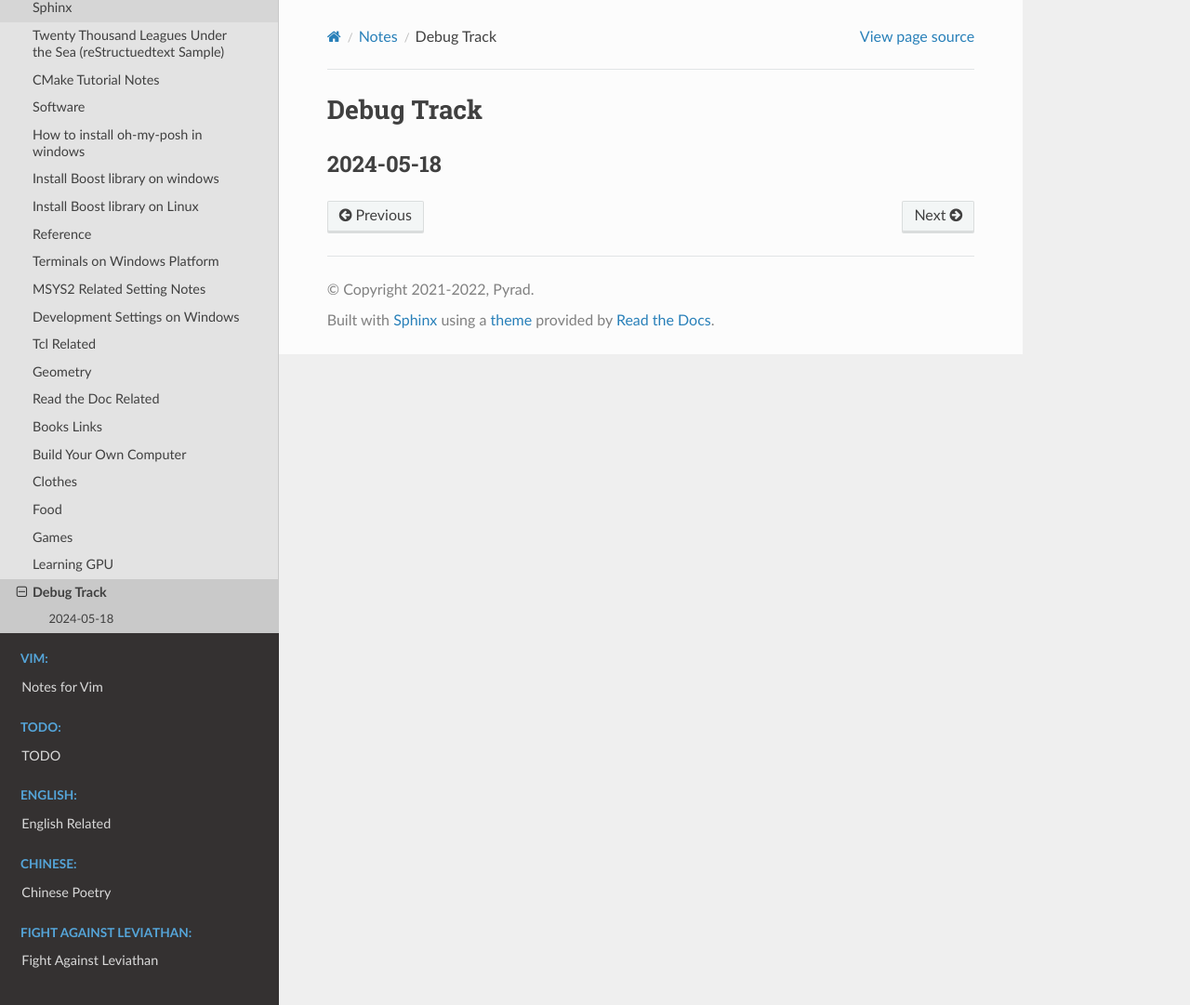
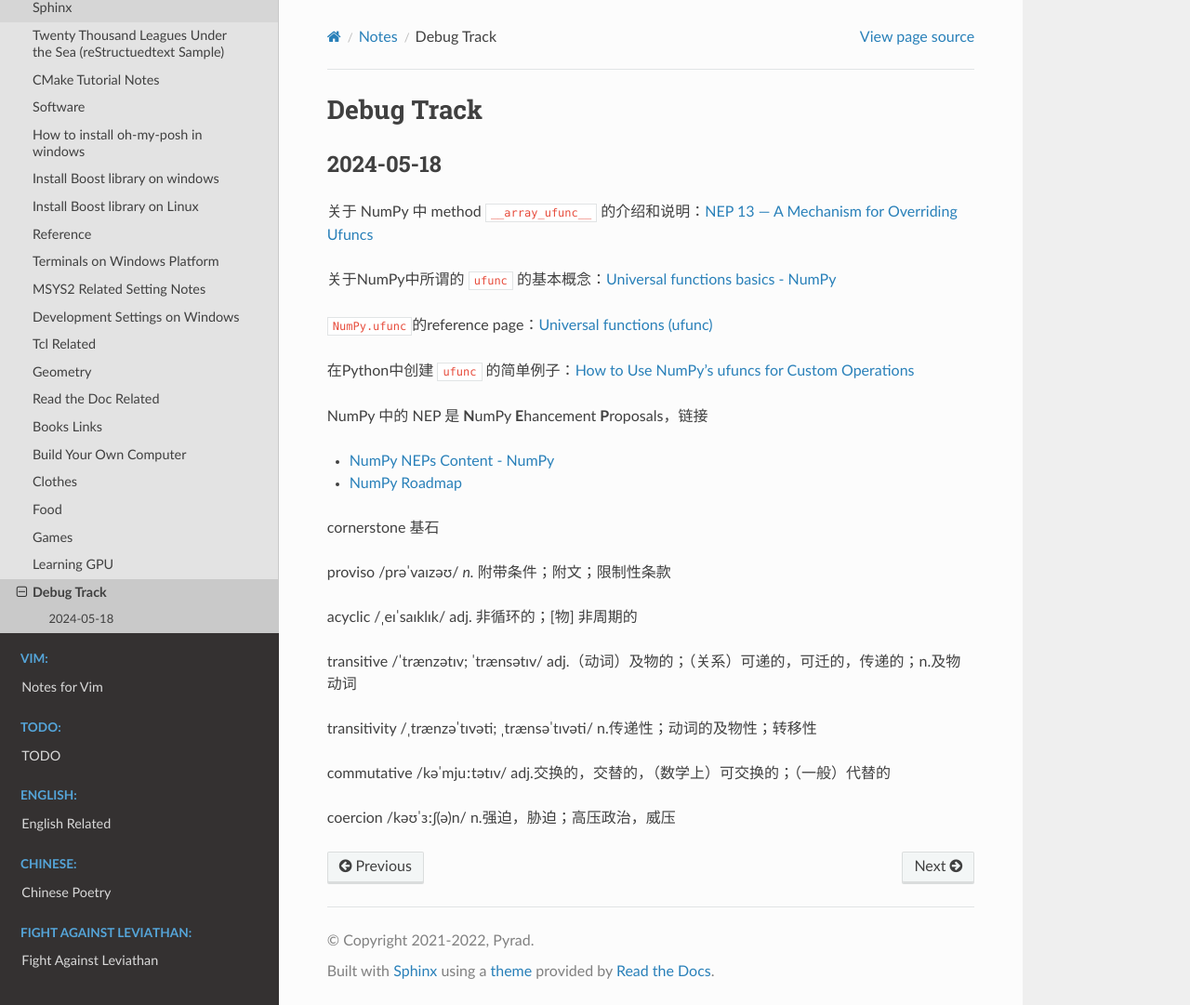
Before and after one commit to Pyrad/pyradnotes, a Sphinx documentation site: the page built from source/Notes/debugTrack.md, in a window 1280 px wide and 1081 px high. Shown: the whole window at 93% size. Built offline with Sphinx 7.4.7 and the Read the Docs theme 2.0.0, drawn with Linux system fonts in a browser that asks for light colours.

Commit message:
Note Start debug track of 2024-05-18

```diff
--- a/source/Notes/debugTrack.md
+++ b/source/Notes/debugTrack.md
@@ -1,3 +1,33 @@
 # Debug Track
 
 ## 2024-05-18
+
+
+关于 NumPy 中 method `__array_ufunc__` 的介绍和说明：[NEP 13 — A Mechanism for Overriding Ufuncs](http://www.numpy.org/neps/nep-0013-ufunc-overrides.html)
+
+关于NumPy中所谓的 `ufunc` 的基本概念：[Universal functions basics - NumPy](https://numpy.org/doc/stable/user/basics.ufuncs.html#ufuncs-basics)
+
+`NumPy.ufunc`的reference page：[Universal functions (ufunc)](https://numpy.org/doc/stable/reference/ufuncs.html)
+
+在Python中创建 `ufunc` 的简单例子：[How to Use NumPy’s ufuncs for Custom Operations](https://www.slingacademy.com/article/how-to-use-numpys-ufuncs-for-custom-operations/)
+
+
+
+NumPy 中的 NEP 是 **N**umPy **E**hancement **P**roposals，链接
+
+- [NumPy NEPs Content - NumPy](https://numpy.org/neps/content.html)
+- [NumPy Roadmap](https://numpy.org/neps/roadmap.html)
+
+cornerstone 基石
+
+proviso /prəˈvaɪzəʊ/ *n.* 附带条件；附文；限制性条款
+
+acyclic /ˌeɪˈsaɪklɪk/ adj. 非循环的；[物] 非周期的
+
+transitive /ˈtrænzətɪv; ˈtrænsətɪv/ adj.（动词）及物的；（关系）可递的，可迁的，传递的；n.及物动词
+
+transitivity /ˌtrænzəˈtɪvəti; ˌtrænsəˈtɪvəti/ n.传递性；动词的及物性；转移性
+
+commutative /kəˈmjuːtətɪv/ adj.交换的，交替的，（数学上）可交换的；（一般）代替的
+
+coercion /kəʊˈɜːʃ(ə)n/ n.强迫，胁迫；高压政治，威压
```
